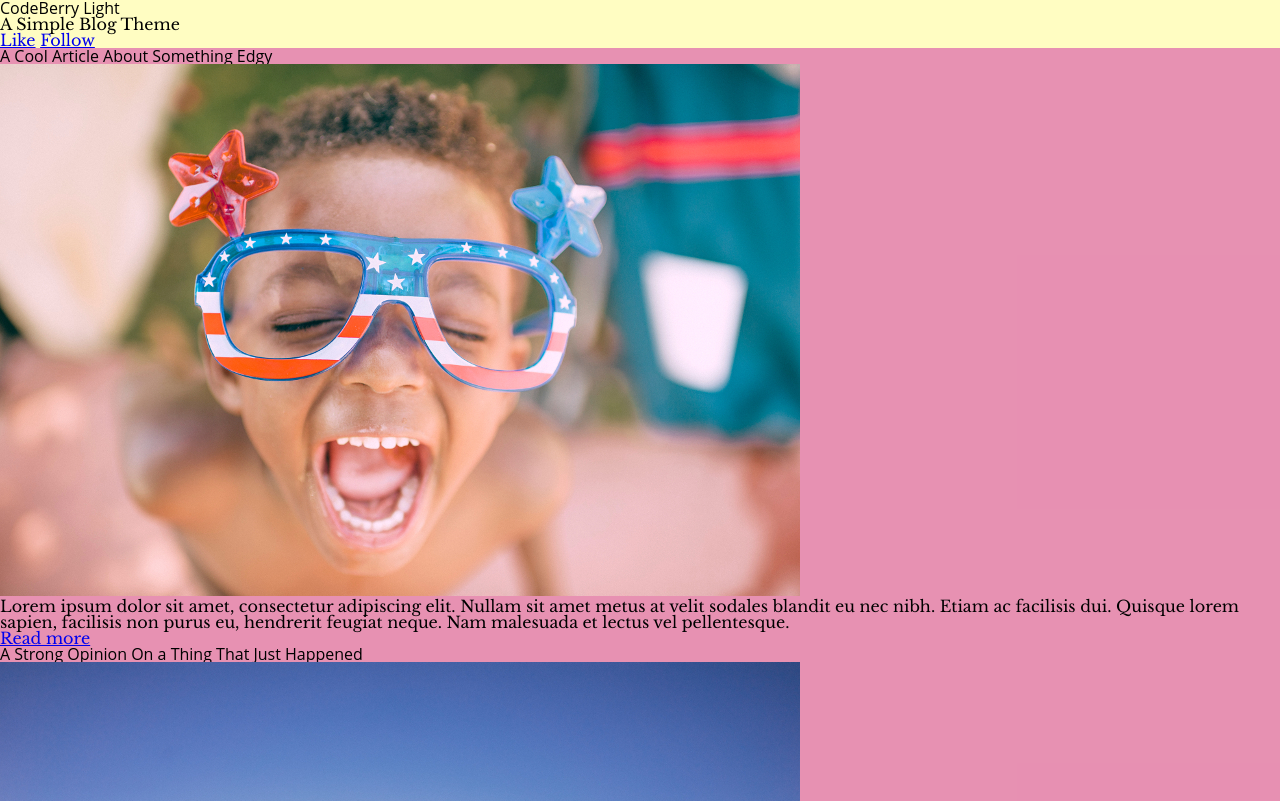
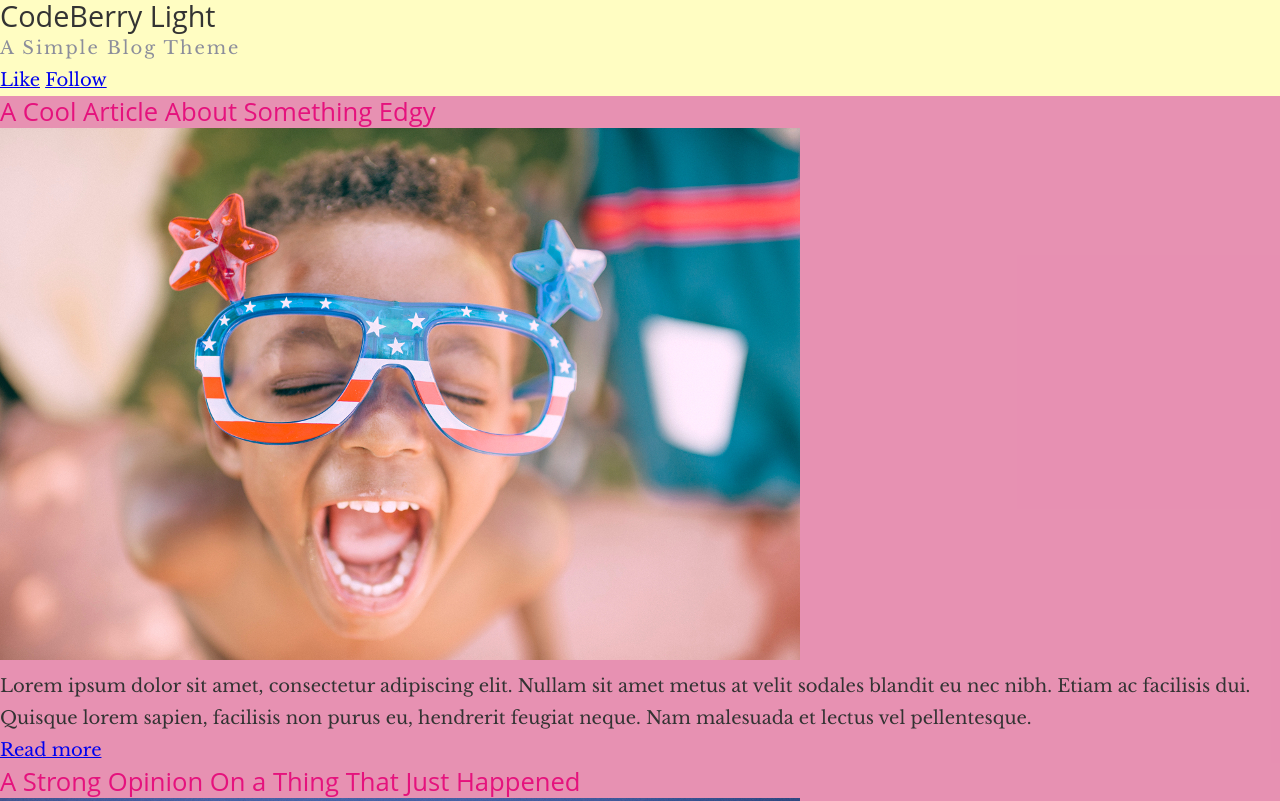
Before and after one commit to pjandura/blogsample, a plain HTML site: page index.html in a window 1280 px wide. Shown: the top 801 px of the page. Drawn offline with nearby package versions, Linux system fonts and the light colour scheme.

Commit message:
samplerem

```diff
--- a/main.css
+++ b/main.css
@@ -60,9 +60,25 @@ table {
 
 body {
   font-family: 'Libre Baskerville', 'Times New Roman', serif;
+  font-size: 1.125rem;
+  line-height: 2rem;
+  color: #333;
 }
 
 h1,
 h2 {
   font-family: 'Open Sans', Arial, sans-serif;
 }
+h1 {
+	font-size: 1.8rem;
+}
+
+h2 {
+	font-size: 1.6rem;
+	color: #e5127d;
+}
+.main-header p {
+	font-size: 1.125rem;
+	letter-spacing: 0.125rem;
+	color: #8c8e9b;
+}
```
